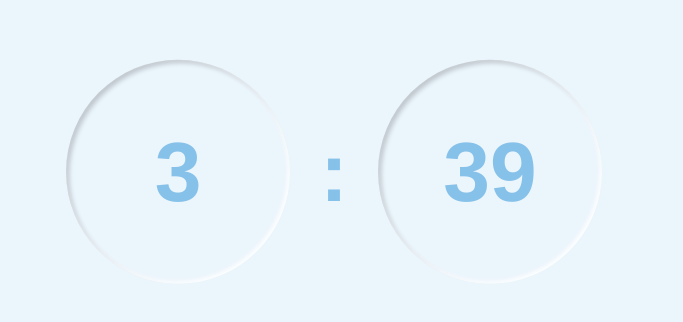
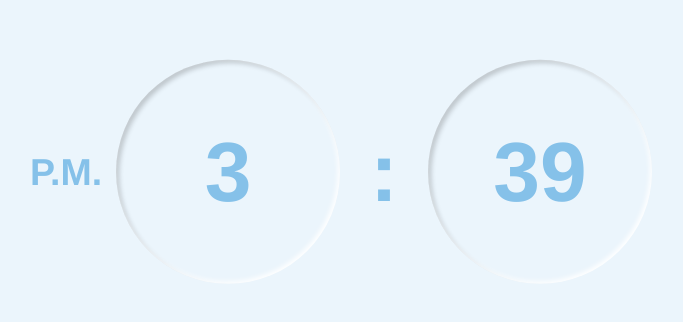
Before and after one commit to bobready0812/vue, a Vue app: page / in a window 1280 px wide. Shown: the part 228-550 px from the top of the page, without its empty margins (306-989 px from the left). Built offline with nearby package versions, Linux system fonts and the light colour scheme.

Commit message:
20210912

```diff
--- a/src/App.vue
+++ b/src/App.vue
@@ -1,5 +1,8 @@
 <template>
     <div class="clock">
+        <div class="bg2">
+           <h2 class="s"> {{day}} </h2>
+            </div>
         <div class="bg">
             <h2 id="h">{{hours}}</h2>
         </div>
@@ -7,6 +10,7 @@
         <div class="bg">
             <h2 id="m">{{minutes}}</h2>
         </div>
+
     </div>
 </template>
 
@@ -15,7 +19,10 @@
     export default {
         name: 'App',
         data() {
-            return {hours: 0, minutes: 0}
+            return {hours: 0,
+                    minutes: 0,
+                    day: "day"
+                    }
         },
         methods: {
 
@@ -29,7 +36,16 @@
                 } else {
                     this.hours = date.getHours();
                 }
+
+                if (date.getHours() > 12) {
+                    this.day = "P.M.";
+                } else {
+                    this.day = "A.M."
+                }
+
+
                 this.minutes = this.PadStartMinutes(date.getMinutes());
+
             },
             setTime() {
 
@@ -91,6 +107,21 @@
         box-shadow: inset -2px -2px 5px rgba(255, 255, 255, 1), inset 3px 3px 5px rgba(0, 0, 0, 0.2);
     }
 
+
+
+    .bg2{
+        display: flex;
+        align-items: center;
+        justify-content: center;
+        width: 4em;
+        height: 4em;
+        font-size: 25px;
+        position: relative;
+        border-radius: 50%;
+
+    }
+
+
     #m {
         margin: 0 10px;
     }
```
